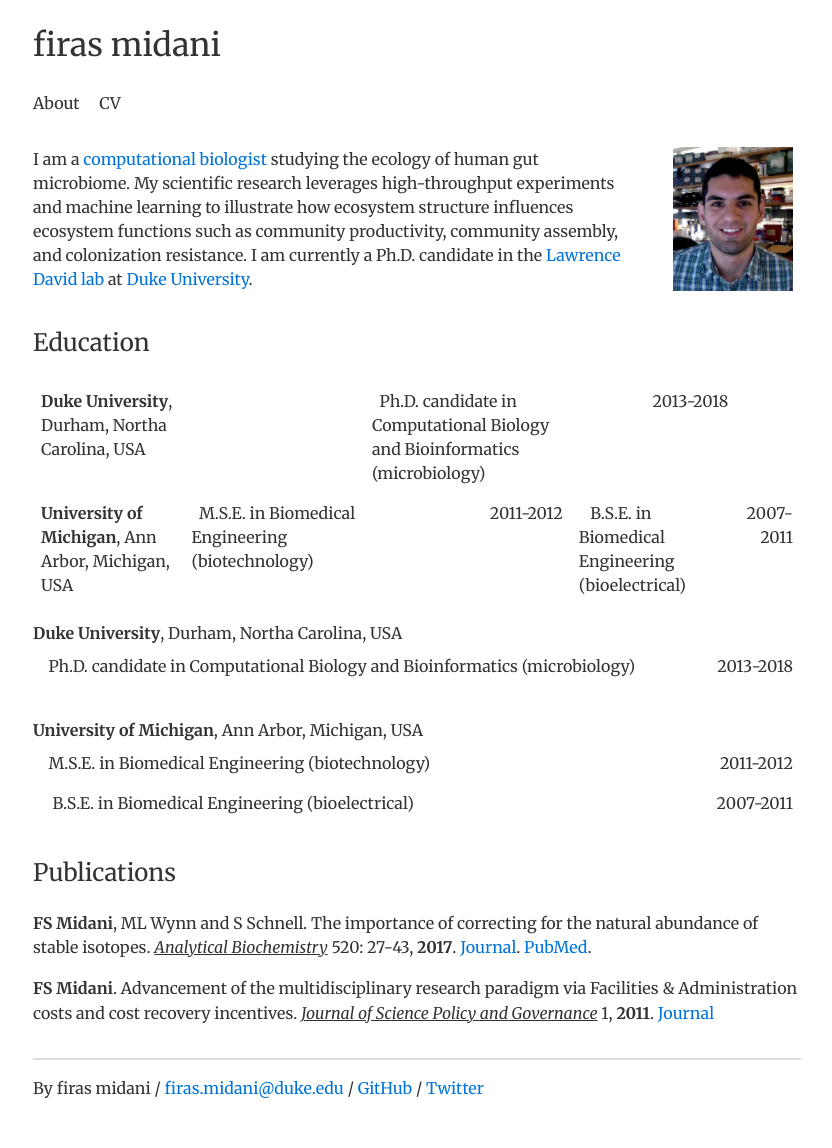
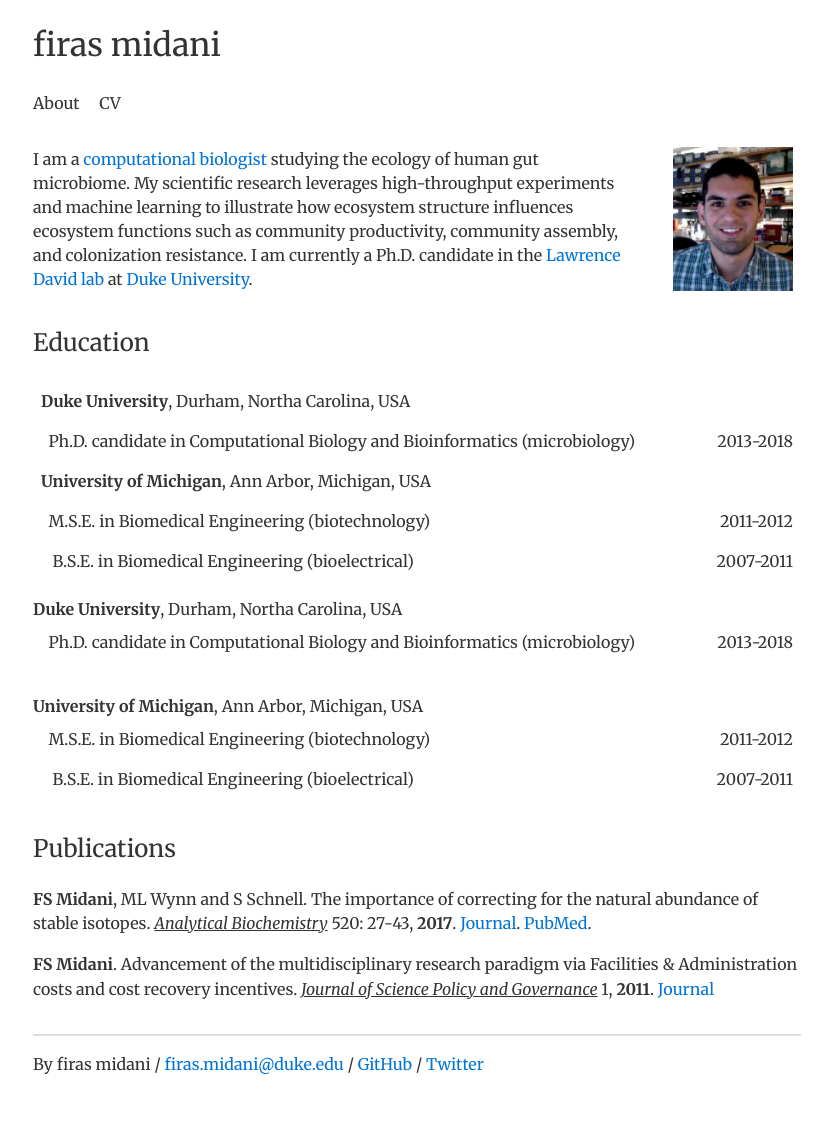
Before and after one commit to firasmidani/firasmidani.github.io, a Jekyll site: the page built from cv/index.html, in a window 1280 px wide. Shown: the whole page, without its empty margins (223-1055 px from the left). Built offline with Jekyll 4.4.1, drawn with Linux system fonts in a browser that asks for light colours; after the commit the page ends 1124 px from its top, so only the background shows below that.

Commit message:
Update index.html

```diff
--- a/cv/index.html
+++ b/cv/index.html
@@ -28,8 +28,12 @@ title: cv
 
 	<table width="100%" style="padding-left:0px">
 		<tr>
-			<td align="left"><p1><b>Duke University</b>, Durham, Northa Carolina, USA</p1></td>
-			<td align="right"></td>
+			<td align="left"><p1><b>Duke University</b>, Durham, Northa Carolina, USA</p1>
+			</td>
+			<td align="right">
+			</td>
+		</tr>
+		<tr>
 			<td align="left"><p1>&nbsp;&nbsp;Ph.D. candidate in Computational Biology and Bioinformatics (microbiology)</p1></td>
 			<td align="right"><p1>2013-2018</p1></td>
 		<tr>
@@ -37,8 +41,12 @@ title: cv
 		</tr>
 		<tr>
 			<td alignt="left"><p1><b>University of Michigan</b>, Ann Arbor, Michigan, USA<p1></td>
+		</tr>
+		<tr>
 			<td align="left"><p1>&nbsp;&nbsp;M.S.E. in Biomedical Engineering (biotechnology)</p1></td>
 		        <td align="right"><p1>2011-2012</p1></td>
+		</tr>
+		<tr>
 			<td align="left"><p1>&nbsp;&nbsp;&nbsp;B.S.E. in Biomedical Engineering (bioelectrical)</p1></td>
 			<td align="right"><p1>2007-2011</p1></td>
 		</tr>
```
